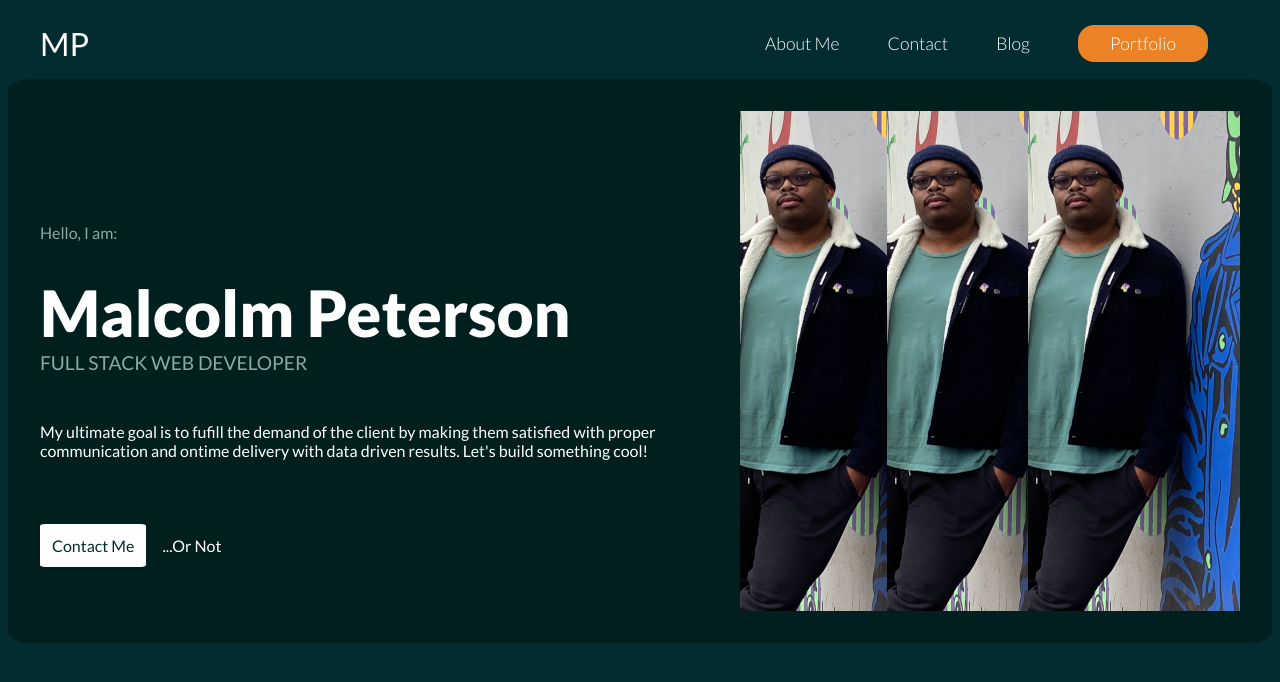
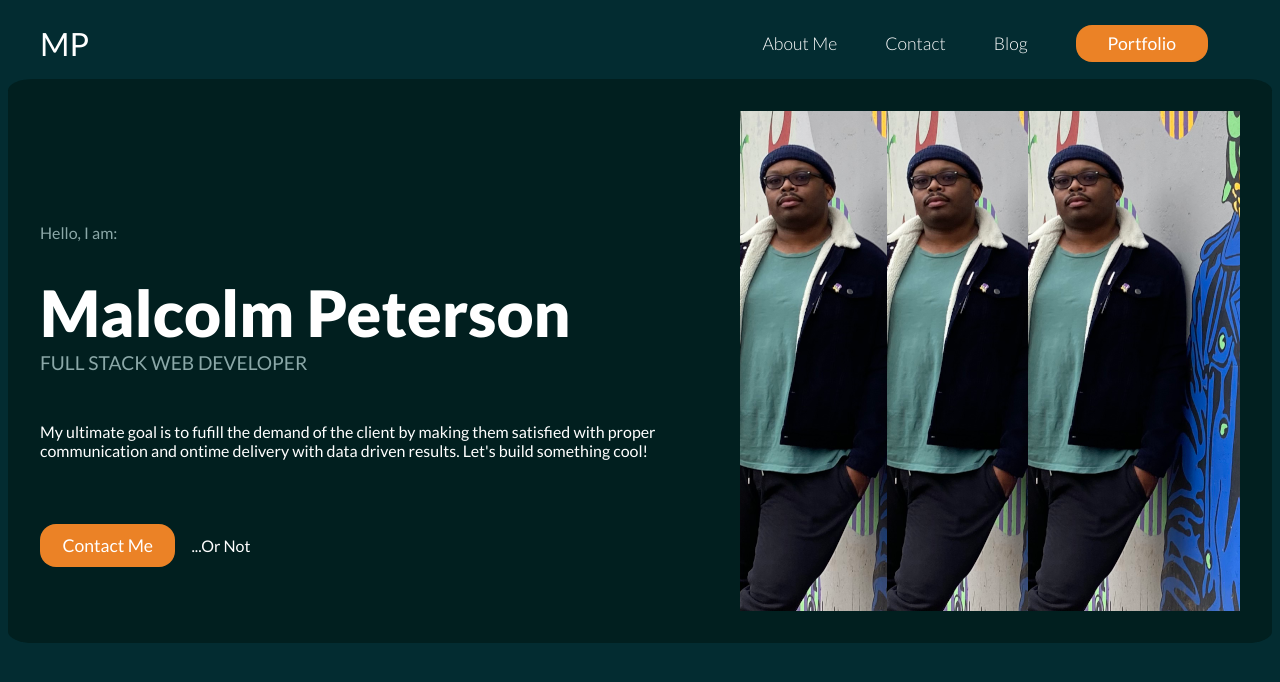
Before and after one commit to swimtrunks/personalpage-malcolm, a React (Create React App) app: page / in a window 1280 px wide. Shown: the top 682 px of the page. Built offline with nearby package versions, Linux system fonts and the light colour scheme.

Commit message:
Update App.css

```diff
--- a/src/App.css
+++ b/src/App.css
@@ -52,15 +52,18 @@ nav a{
 }
 .ctaContact{
     display: inline-block;
+    font-weight: 500;
     margin-top: 3rem;
     margin-right: 1rem;
-    padding: .75rem;
-    border-radius:5%;
-    background-color: white;
-    color: rgb(3, 44, 49)
+    padding:0.7rem 1.4rem;
+    border-radius:1rem;
+    color: white;
+    font-size: 1.1rem;
+    background-color: rgb(235, 130, 38);
 }
 #ctaPortfolio{
     background-color: rgb(235, 130, 38);
+    font-weight: 500;
     padding:0.5rem 2rem;
     border-radius: 1rem;
 }
```
